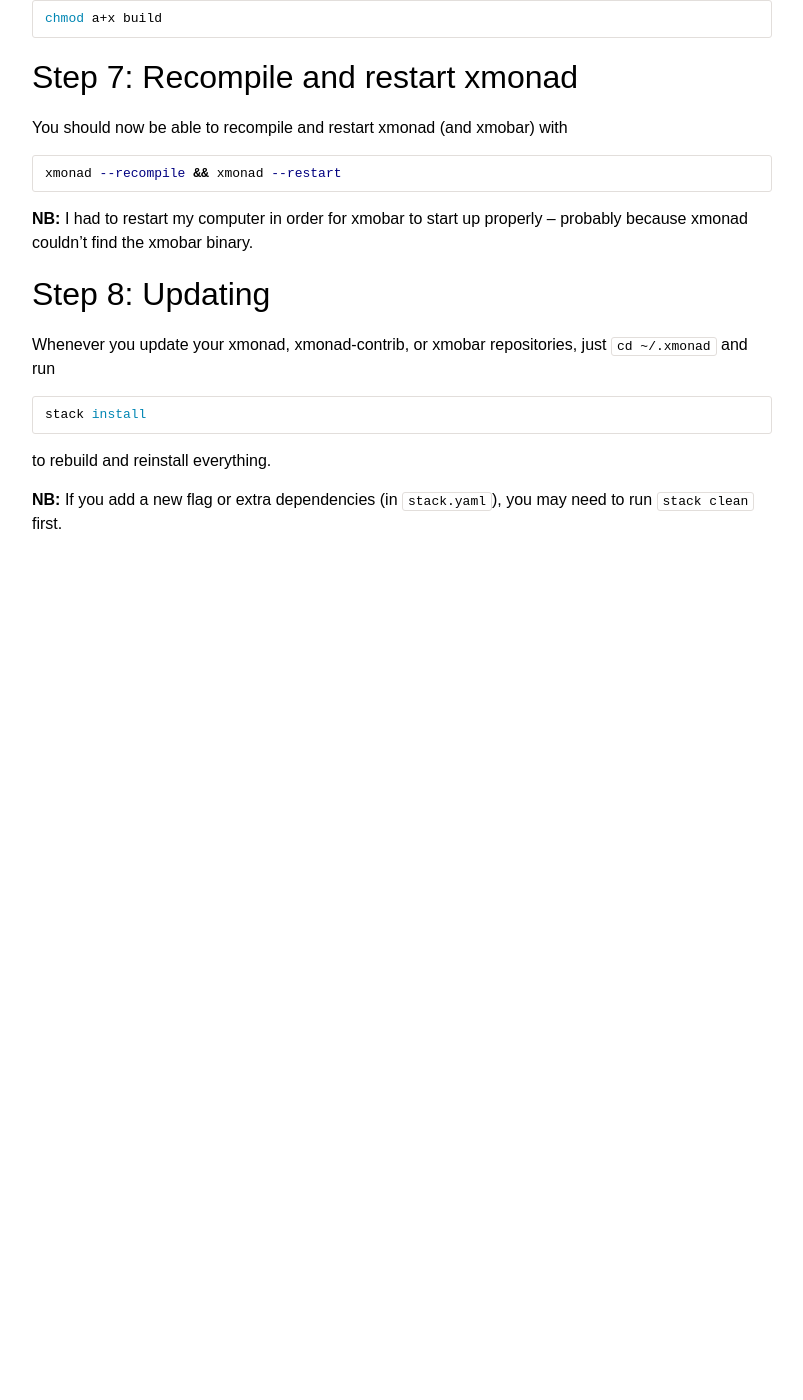
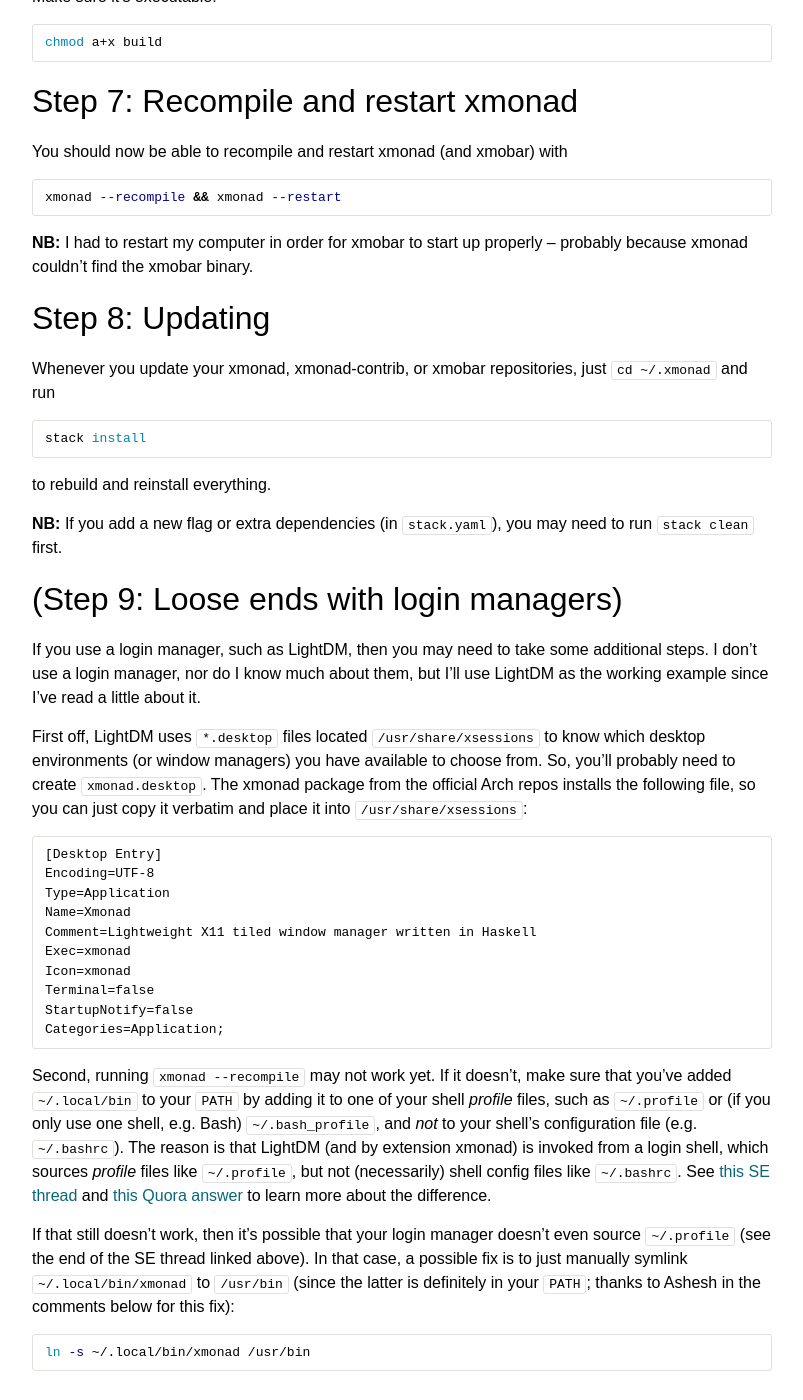
Before and after one commit to brianbuccola/brianbuccola.github.io, a Jekyll site: the page built from _posts/2017-10-04-how-to-install-xmonad-and-xmobar-via-stack.md, in a window 1280 px wide and 1400 px high, scrolled down 3386 px. Shown: the whole window, without its empty margins (238-1041 px from the left). Built offline with Jekyll 4.4.1, drawn with Linux system fonts in a browser that asks for light colours; some web fonts are replaced; comment, search, counter and statistics services are not loaded; before the commit the page ends 3982 px from its top, so only the background shows below that; some of the changed text lies outside the part shown.

Commit message:
Add Step 9 for people with login managers

````diff
--- a/_posts/2017-10-04-how-to-install-xmonad-and-xmobar-via-stack.md
+++ b/_posts/2017-10-04-how-to-install-xmonad-and-xmobar-via-stack.md
@@ -167,6 +167,7 @@
 installed into `~/.local/bin`.
 
 **NB:** You'll want to add `~/.local/bin` to your `PATH`, if it isn't already.
+(If you use a login manager, see Step 9 below.)
 
 ## Step 6: Write a build file
 
@@ -219,3 +220,50 @@
 
 **NB:** If you add a new flag or extra dependencies (in `stack.yaml`), you may
 need to run `stack clean` first.
+
+## (Step 9: Loose ends with login managers)
+
+If you use a login manager, such as LightDM, then you may need to take some
+additional steps. I don't use a login manager, nor do I know much about them,
+but I'll use LightDM as the working example since I've read a little about it.
+
+First off, LightDM uses `*.desktop` files located `/usr/share/xsessions` to know
+which desktop environments (or window managers) you have available to choose
+from. So, you'll probably need to create `xmonad.desktop`. The xmonad package
+from the official Arch repos installs the following file, so you can just copy
+it verbatim and place it into `/usr/share/xsessions`:
+
+```desktop
+[Desktop Entry]
+Encoding=UTF-8
+Type=Application
+Name=Xmonad
+Comment=Lightweight X11 tiled window manager written in Haskell
+Exec=xmonad
+Icon=xmonad
+Terminal=false
+StartupNotify=false
+Categories=Application;
+```
+
+Second, running `xmonad --recompile` may not work yet. If it doesn't, make sure
+that you've added `~/.local/bin` to your `PATH` by adding it to one of your
+shell *profile* files, such as `~/.profile` or (if you only use one shell, e.g.
+Bash) `~/.bash_profile`, and *not* to your shell's configuration file (e.g.
+`~/.bashrc`). The reason is that LightDM (and by extension xmonad) is invoked
+from a login shell, which sources *profile* files like `~/.profile`, but not
+(necessarily) shell config files like `~/.bashrc`. See [this SE thread][SE] and
+[this Quora answer][Quora] to learn more about the difference.
+
+[SE]: https://superuser.com/questions/183870/difference-between-bashrc-and-bash-profile/183980#183980
+[Quora]: https://www.quora.com/What-is-profile-file-in-Linux
+
+If that still doesn't work, then it's possible that your login manager doesn't
+even source `~/.profile` (see the end of the SE thread linked above). In that
+case, a possible fix is to just manually symlink `~/.local/bin/xmonad` to
+`/usr/bin` (since the latter is definitely in your `PATH`; thanks to Ashesh in
+the comments below for this fix):
+
+```bash
+ln -s ~/.local/bin/xmonad /usr/bin
+```
````
